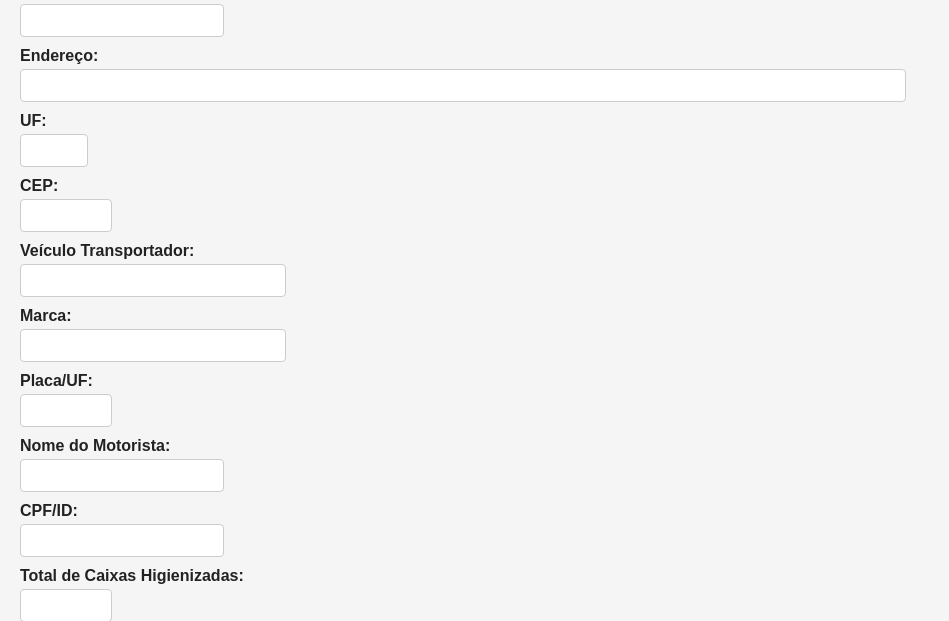
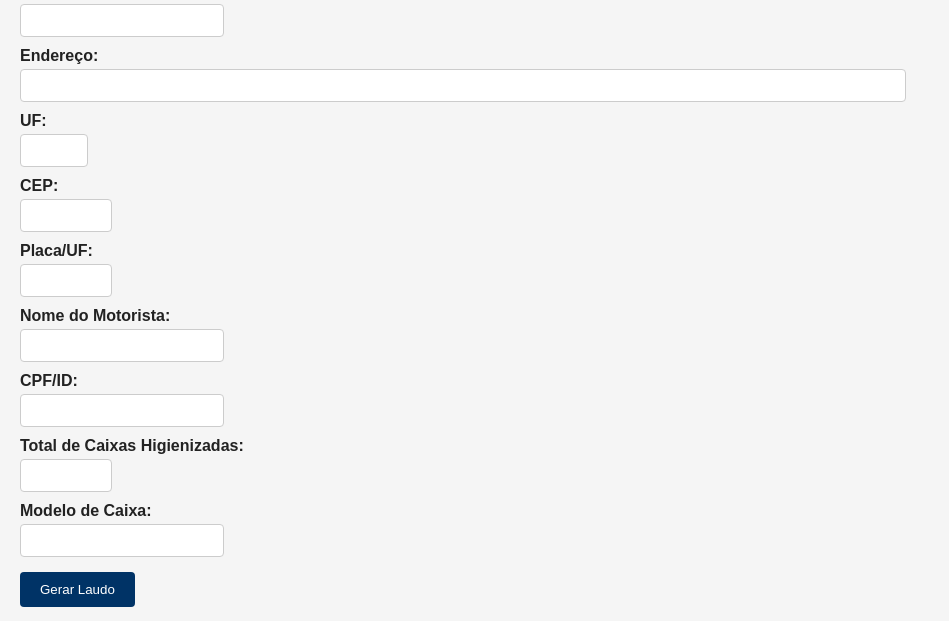
Before and after one commit to deciusmotta/laudo, a Flask app: page / in a window 1280 px wide. Shown: the part 692-1313 px from the top of the page, without its empty margins (0-949 px from the left). Run offline with Flask 3, Linux system fonts and the light colour scheme.

Commit message:
Remove vehicle transport and brand fields from form
Removed fields for 'Veículo Transportador' and 'Marca' from the form.

```diff
--- a/templates/index.html
+++ b/templates/index.html
@@ -30,8 +30,6 @@ Marca 253   Marca KALUKIM
 <label>Bairro:</label><input type="text" name="bairro" style="width: 30%;"><br>
 <label>UF:</label><input type="text" name="uf" style="width: 4%;"><br>
 <label>CEP:</label><input type="text" name="cep" style="width: 6%;"><br>
-<label>Veículo Transportador:</label><input type="text" name="veiculo" style="width: 20%;"><br>
-<label>Marca:</label><input type="text" name="marca" style="width: 20%;"><br>
 <label>Placa/UF:</label><input type="text" name="placa" style="width: 6%;"><br>
 <label>Nome do Motorista:</label><input type="text" name="motorista" style="width: 15%;"><br>
 <label>CPF/ID:</label><input type="text" name="cpf_motorista" style="width: 15%;"><br>
```
